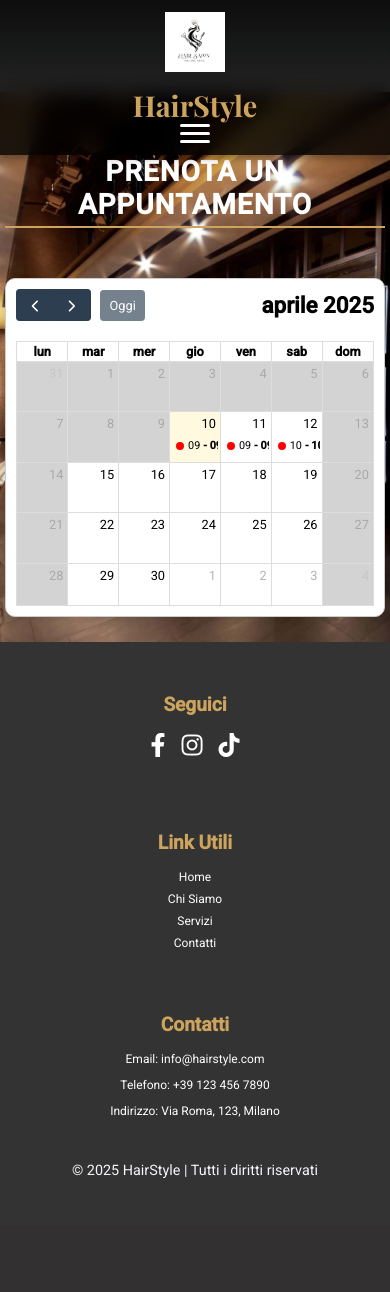
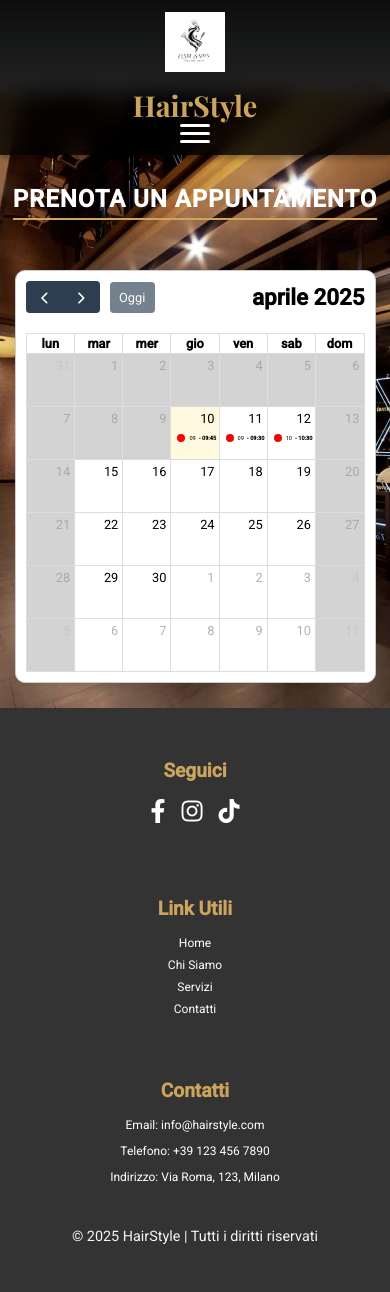
Before and after one commit to Fabioo18/Parrucchiere, a Flask app: template templates/prenotazioni.html in a window 390 px wide. Before the commit the page ends 1178 px from the top, so only its background shows below. Run offline with Flask 3, Linux system fonts and the light colour scheme; data comes from the database, SQL or seed files in the repository; the template is opened without the code that fills it: most values are stand-ins (such as "Sample title", 1, 10 or a date in 2020); lists and menus that the app fills with data are empty; some libraries are stand-ins or nearby versions.

Commit message:
Sistemata visualizzazione sul telefono delle prenotazioni

```diff
--- a/static/script_prenotazioni.js
+++ b/static/script_prenotazioni.js
@@ -22,6 +22,7 @@ document.addEventListener("DOMContentLoaded", function () {
             events: `/api/cliente_prenotazioni/${operatoreId}`, // Carica solo le prenotazioni dell'operatore selezionato
             eventColor: "#FF0000",
             eventTextColor: "white",
+            aspectRatio: window.innerWidth < 768 ? 1 : 1.35,
 
             headerToolbar: {
                 left: 'prev,next today', // Pulsanti di navigazione a sinistra
--- a/static/styles_prenotazioni.css
+++ b/static/styles_prenotazioni.css
@@ -16,6 +16,8 @@ body {
     background-position: center; /* Centra l'immagine */
     background-repeat: no-repeat; /* Evita la ripetizione */
     padding: 1.25rem; /* Riduci il padding interno */
+    overflow: hidden;
+    box-sizing: border-box;
     box-shadow: 0 0.25rem 0.5rem rgba(0, 0, 0, 0.1); /* Riduci l'ombra */
     margin: 0 auto; /* Riduci il margine verticale */
     padding-top: 1.25rem; /* Aggiungi un po' di padding per distanziare leggermente */
@@ -72,6 +74,7 @@ body {
     text-align: center;
 }
 
+/* Stile del calendario */
 #calendar {
     width: 90%;
     max-width: 56.25rem; /* 900px */
@@ -221,67 +224,103 @@ button:hover {
 
 /* Media Queries per dispositivi mobili */
 @media (max-width: 768px) {
+    .prenotazioni-container {
+        padding: 0.625rem; /* Riduci il padding */
+    }
+
+    .title-section {
+        margin-top: 4rem; /* Sposta il titolo verso il basso per evitare che sia coperto */
+    }
+
+    .title-section h1 {
+        font-size: 1.75rem; /* Riduci la dimensione del titolo */
+    }
+
     #calendar {
-        width: 100%;
+        width: 90%; /* Riduci la larghezza al 90% per schermi più piccoli */
         font-size: 0.9rem; /* Riduci la dimensione del testo */
     }
 
     .modal-content {
-        width: 70%; /* Modale più piccolo sui dispositivi mobili */
+        width: 95%; /* Adatta il modale alla larghezza dello schermo */
+        padding: 1rem; /* Riduci il padding */
     }
 
     .form-group {
-        max-width: 100%;
+        max-width: 100%; /* Adatta i campi del form alla larghezza */
+        margin-bottom: 1rem; /* Aggiungi spazio tra i campi */
+    }
+
+    .form-group label {
+        font-size: 1rem; /* Aumenta leggermente la dimensione del testo */
+    }
+
+    input, select {
+        font-size: 1rem; /* Aumenta la dimensione del testo nei campi */
+        padding: 0.75rem; /* Aumenta il padding per una migliore usabilità */
     }
 
     button {
-        font-size: 0.9rem; /* Riduci la dimensione del testo nei pulsanti */
-        padding: 8px 12px; /* Riduci il padding */
+        font-size: 1rem; /* Aumenta la dimensione del testo del pulsante */
+        padding: 0.75rem 1.5rem; /* Aumenta il padding del pulsante */
     }
 
     .checkbox-container {
-        flex-wrap: wrap; /* Permette di andare a capo su schermi piccoli */
+        flex-direction: column; /* Disposizione verticale per i checkbox */
+        gap: 0.5rem; /* Aggiungi spazio tra i checkbox */
     }
 
     .checkbox-container label {
-        min-width: 5rem; /* 80px */
+        font-size: 1rem; /* Aumenta la dimensione del testo dei checkbox */
+        padding: 0.75rem; /* Aumenta il padding per una migliore usabilità */
     }
 
-    .title-section h1 {
-        font-size: 1.5rem; /* 24px */
+    .fc-event {
+        font-size: 0.45rem; /* Riduci ulteriormente la dimensione del testo */
     }
 }
 
 @media (max-width: 480px) {
-
     .prenotazioni-container {
-        padding: 0.3125rem; /* 5px */
+        padding: 0.3125rem; /* Riduci ulteriormente il padding */
     }
 
     .title-section h1 {
-        font-size: 1.75rem; /* 28px */
+        font-size: 1.5rem; /* Riduci ulteriormente la dimensione del titolo */
     }
 
-    .checkbox-container {
-        flex-direction: column; /* Disposizione verticale per schermi molto piccoli */
-        align-items: center;
+    #calendar {
+        width: 95%; /* Riduci ulteriormente la larghezza per schermi molto piccoli */
+        font-size: 0.8rem; /* Riduci ulteriormente la dimensione del testo */
+    }
+
+    .modal-content {
+        width: 100%; /* Usa tutta la larghezza disponibile */
+        padding: 0.75rem; /* Riduci ulteriormente il padding */
+    }
+
+    .form-group label {
+        font-size: 0.9rem; /* Riduci leggermente la dimensione del testo */
+    }
+
+    input, select {
+        font-size: 0.9rem; /* Riduci leggermente la dimensione del testo */
+        padding: 0.5rem; /* Riduci il padding */
+    }
+
+    button {
+        font-size: 0.9rem; /* Riduci leggermente la dimensione del testo */
+        padding: 0.5rem 1rem; /* Riduci il padding del pulsante */
     }
 
     .checkbox-container label {
-        width: 100%; /* Checkbox a larghezza piena */
-        text-align: center;
+        font-size: 0.9rem; /* Riduci leggermente la dimensione del testo */
+        padding: 0.5rem; /* Riduci il padding */
     }
 
-    .modal-content {
-        width: 85%; /* Adatta il modale alla larghezza dello schermo */
+    .fc-event {
+        font-size: 0.35rem; /* Riduci ancora di più la dimensione del testo per schermi molto piccoli */
     }
-
-    #calendar {
-        font-size: 0.8rem; /* Riduci ulteriormente la dimensione del testo */
-    }
-
-
-
 }
 
 /* Media query per schermi molto piccoli (inferiori a 320px) */
--- a/templates/prenotazioni.html
+++ b/templates/prenotazioni.html
@@ -1,6 +1,8 @@
 {% extends "base.html" %}
 
 {% block head %}
+    <meta charset="UTF-8">
+    <meta name="viewport" content="width=device-width, initial-scale=1.0">
     <title>Prenotazioni</title>
     <!-- FullCalendar CSS -->
     <link href="https://cdn.jsdelivr.net/npm/fullcalendar@5.11.3/main.min.css" rel="stylesheet">
```
